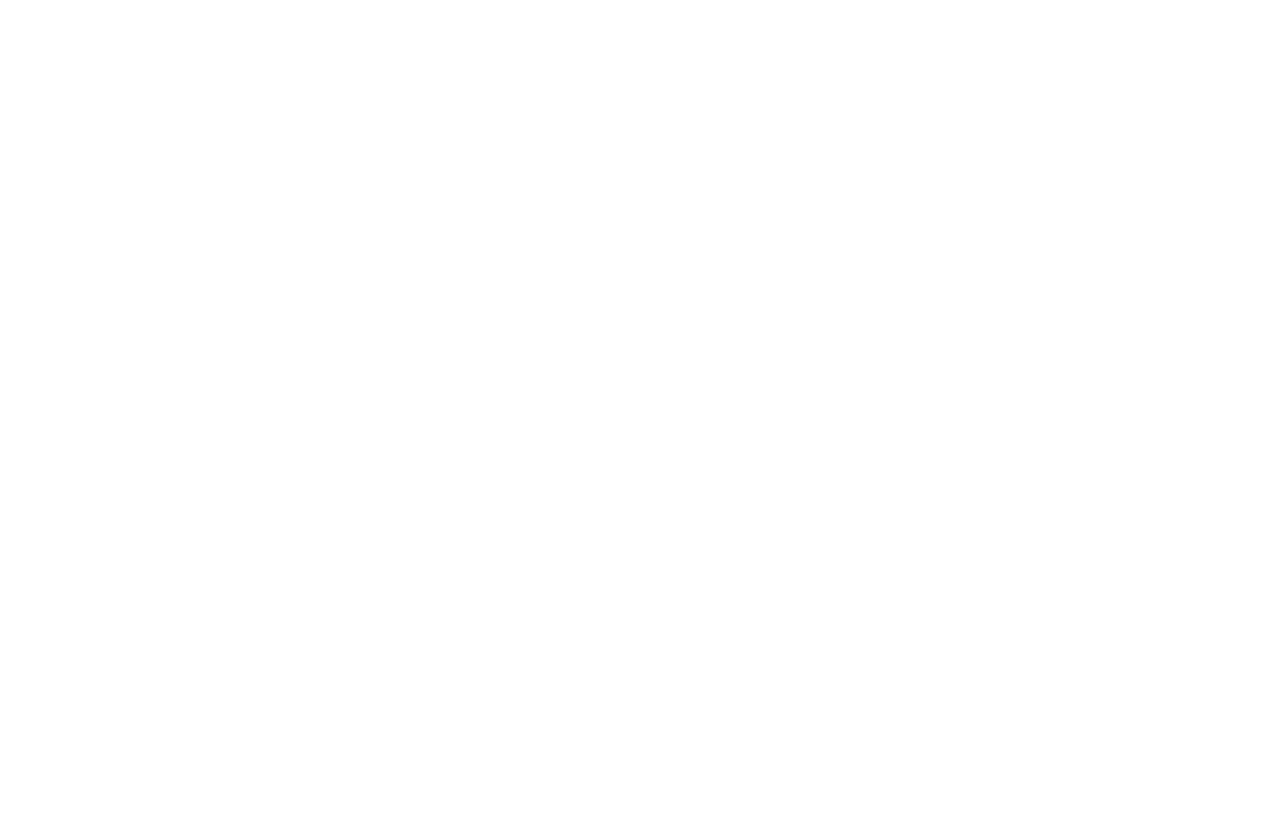
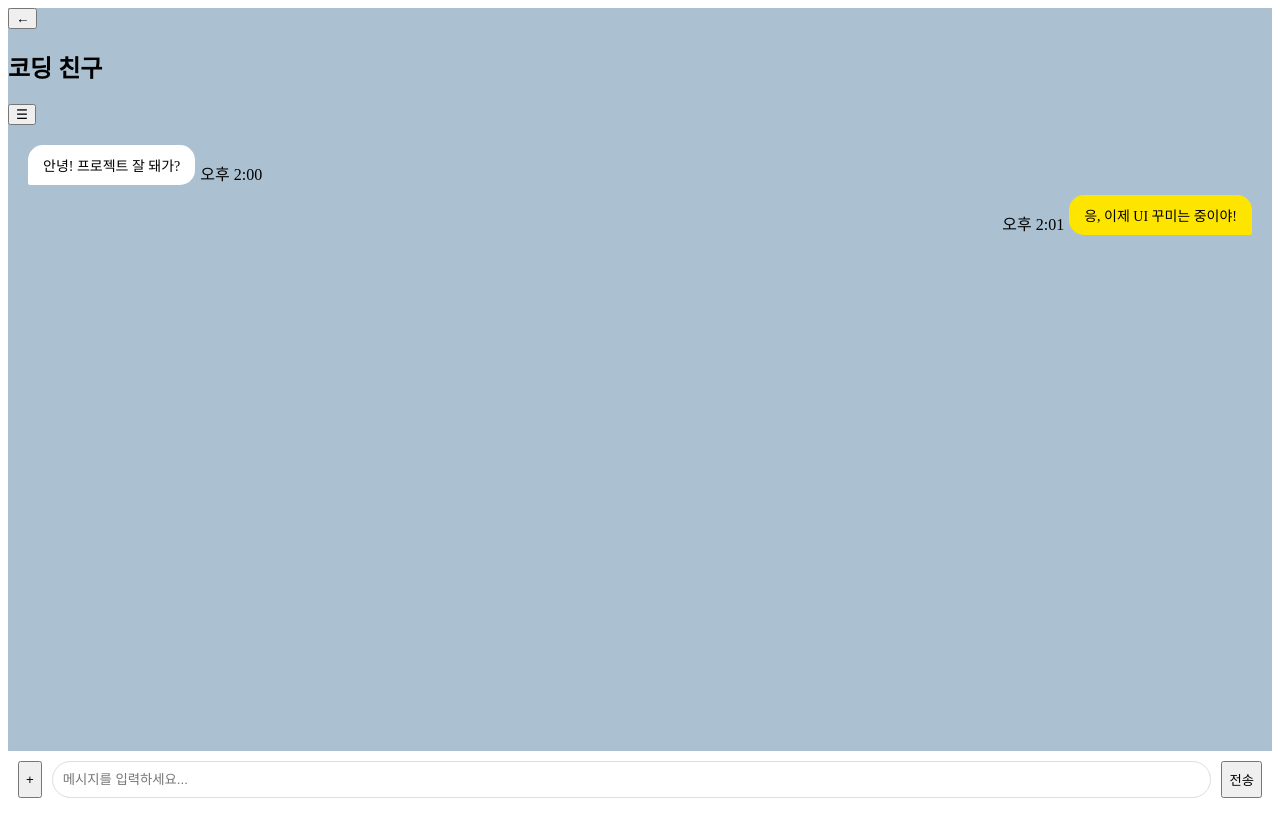
Before and after one commit to ty77700/webpage-post, a plain HTML site: page mes/index.html in a window 1280 px wide. Drawn offline with Linux system fonts and the light colour scheme.

Commit message:
Update index.html
채팅내용 추가

```diff
--- a/mes/index.html
+++ b/mes/index.html
@@ -1,6 +1,41 @@
-<link rel="manifest" href="/manifest.json">
+<div class="chat-container">
+  <header class="chat-header">
+    <button>←</button>
+    <h2>코딩 친구</h2>
+    <button>☰</button>
+  </header>
 
-<meta name="theme-color" content="#4e73df">
+  <main class="message-list">
+    <div class="message received">
+      <div class="bubble">안녕! 프로젝트 잘 돼가?</div>
+      <span class="time">오후 2:00</span>
+    </div>
 
-<meta name="apple-mobile-web-app-capable" content="yes">
-<link rel="apple-touch-icon" href="/icon-192.png">
+    <div class="message sent">
+      <div class="bubble">응, 이제 UI 꾸미는 중이야!</div>
+      <span class="time">오후 2:01</span>
+    </div>
+  </main>
+
+  <footer class="chat-input">
+    <button class="add-btn">+</button>
+    <input type="text" placeholder="메시지를 입력하세요...">
+    <button class="send-btn">전송</button>
+  </footer>
+</div>
+
+<style>
+  /* 핵심 스타일만 요약 */
+  .chat-container { display: flex; flex-direction: column; height: 100vh; background: #ABC1D1; }
+  .message-list { flex: 1; overflow-y: auto; padding: 20px; display: flex; flex-direction: column; gap: 10px; }
+
+  .message { display: flex; align-items: flex-end; gap: 5px; }
+  .message.sent { flex-direction: row-reverse; } /* 내가 보낸 건 오른쪽으로 */
+
+  .bubble { padding: 10px 15px; border-radius: 15px; max-width: 70%; font-size: 14px; }
+  .received .bubble { background: white; border-bottom-left-radius: 2px; }
+  .sent .bubble { background: #FEE500; border-bottom-right-radius: 2px; } /* 카톡 노란색 */
+
+  .chat-input { display: flex; padding: 10px; background: white; gap: 10px; }
+  input { flex: 1; border: 1px solid #ddd; border-radius: 20px; padding: 10px; }
+</style>
```
